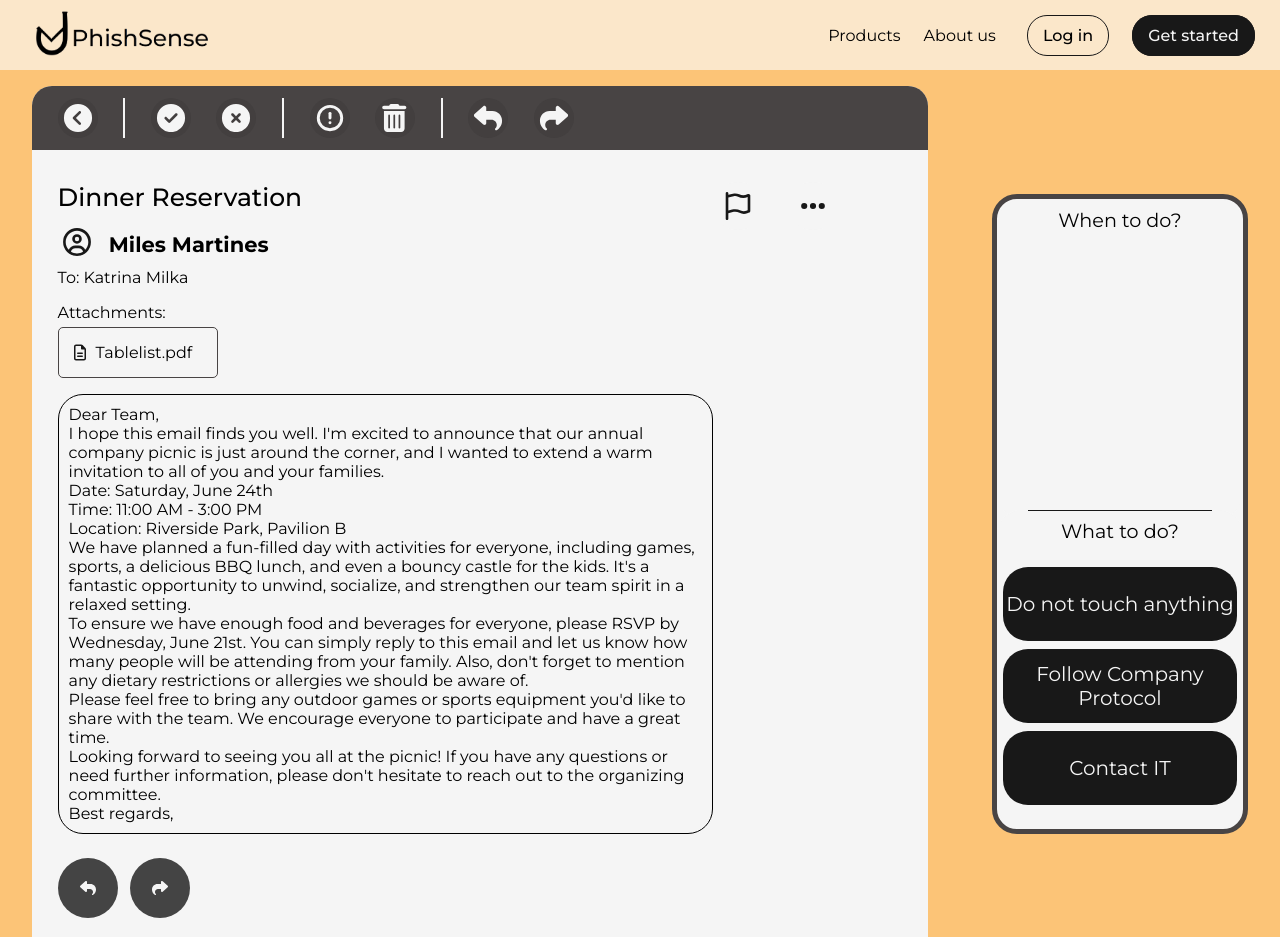
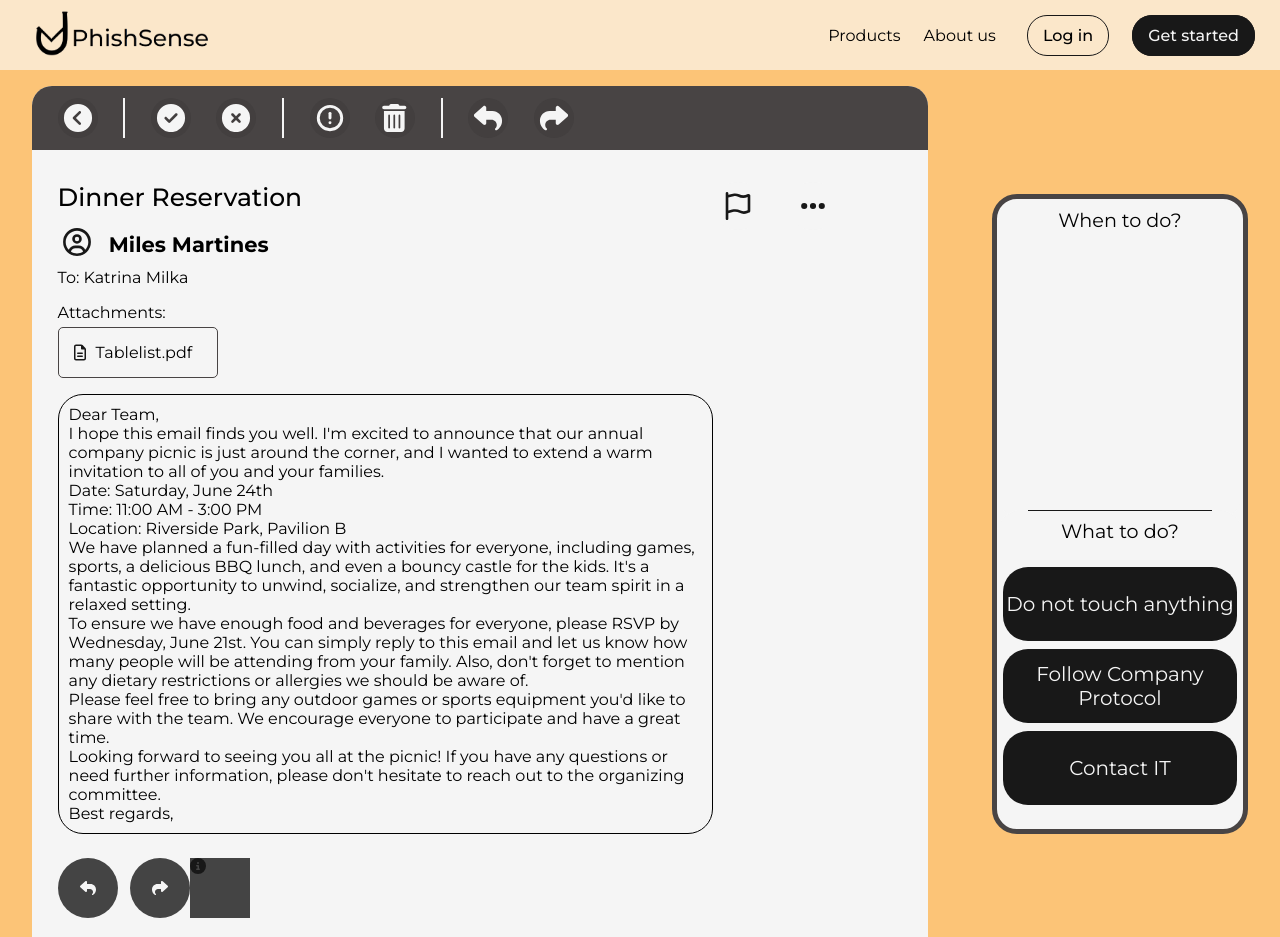
Before and after one commit to Que-sar/PhishSense, a React (Create React App) app: page /demo in a window 1280 px wide. Shown: the top 937 px of the page. Built offline with nearby package versions, Linux system fonts and the light colour scheme.

Commit message:
Help button adding process

```diff
--- a/src/components/simulation/SimulationPanel.css
+++ b/src/components/simulation/SimulationPanel.css
@@ -153,7 +153,8 @@
 .report-click .tooltiptext-report,
 .delete-click .tooltiptext-delete,
 .reply-click .tooltiptext-reply,
-.forward-click .tooltiptext-forward {
+.forward-click .tooltiptext-forward,
+.help-click .tooltiptext-help {
   visibility: hidden;
   background-color: black;
   color: #fff;
@@ -179,7 +180,8 @@
 .reply-click:hover .tooltiptext-reply,
 .forward-click:hover .tooltiptext-forward,
 .flag-click:hover .tooltiptext-flag,
-.more-click:hover .tooltiptext-more {
+.more-click:hover .tooltiptext-more,
+.help-click:hover .tooltiptext-help {
   visibility: visible;
 }
 
@@ -224,6 +226,13 @@
 
 .reply-click.bottom,
 .forward-click.bottom {
+  background: rgba(24, 24, 24, 0.8);
+  width: 60px;
+  height: 60px;
+  margin-bottom: 5vh;
+}
+
+.help-click {
   background: rgba(24, 24, 24, 0.8);
   width: 60px;
   height: 60px;
--- a/src/components/simulation/SimulationPanel.js
+++ b/src/components/simulation/SimulationPanel.js
@@ -13,6 +13,7 @@ import DarkFlag from "../images/simulationIconsSmaller/darkflag.svg";
 import More from "../images/simulationIconsSmaller/more.svg";
 import ProfilePic from "../images/simulationIconsSmaller/profilePic.svg";
 import attachmentLogo from "../images/simulationIconsSmaller/attachmentLogo.svg";
+import helpIcon from "../images/simulationIconsSmaller/helpIcon.svg";
 
 const SimulationPanel = (props) => {
   const [flagged, setFlagged] = useState(false);
@@ -189,6 +190,12 @@ const SimulationPanel = (props) => {
               <span className="tooltiptext-forward">Forward</span>
             </button>
           </div>
+          <div className="help-button">
+            <div className="help-click">
+              <img src={helpIcon} alt="Show me the functions" />
+              <span className="tooltiptext-help">Help</span>
+            </div>
+          </div>
         </div>
       </div>
     </div>
```
Also changed, not shown: src/components/images/simulationIconsSmaller/helpIcon.svg (added).
